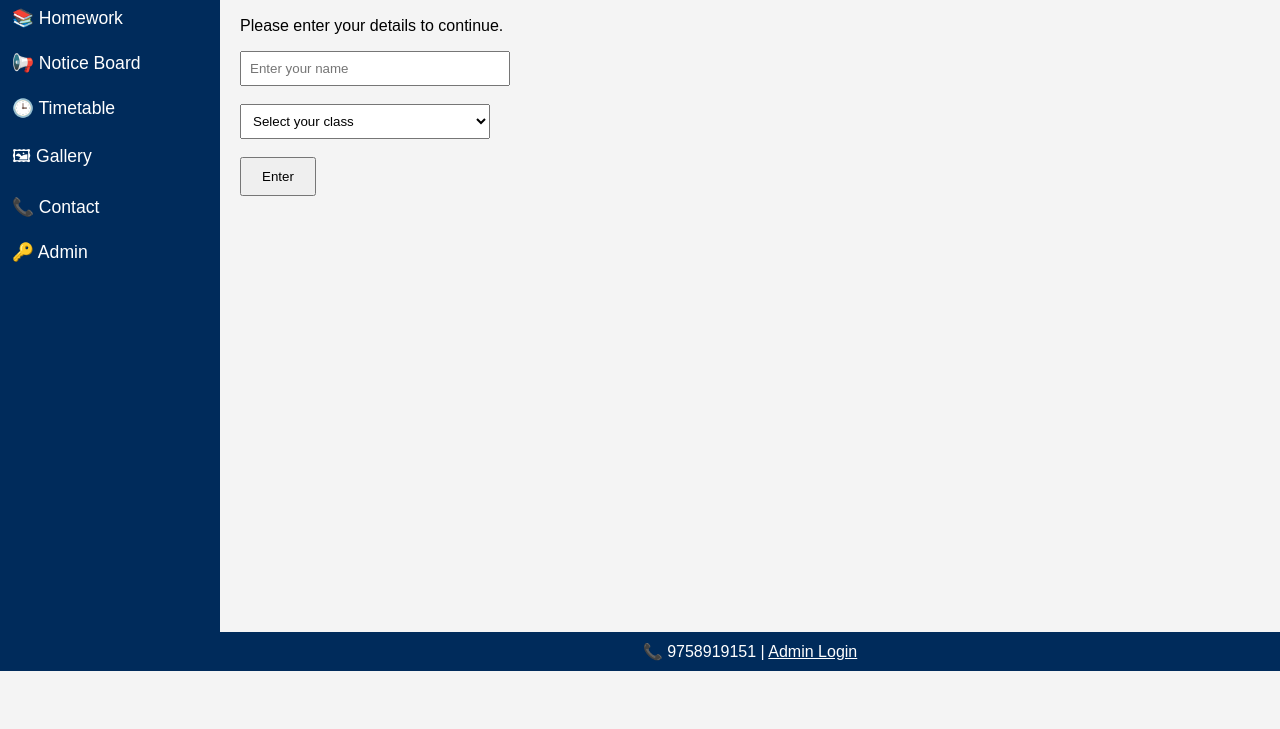
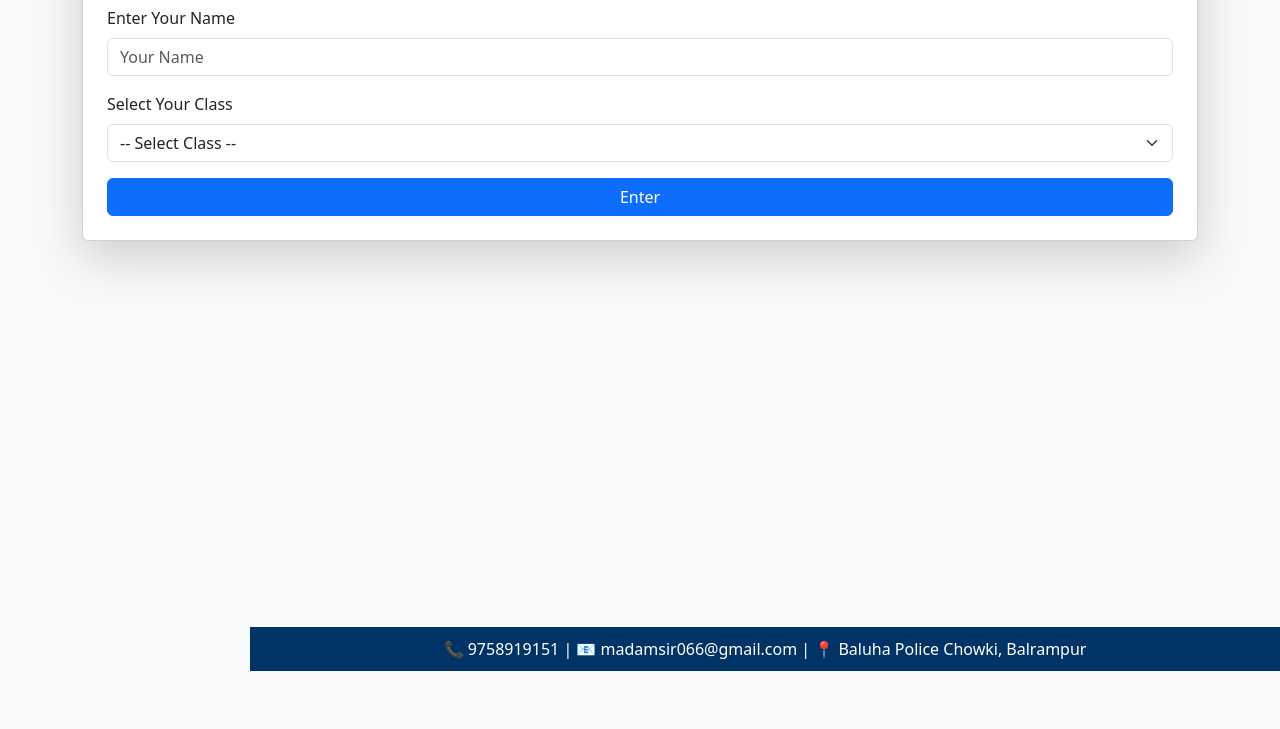
Before and after one commit to abumohd5088/mk-school-app, a plain HTML site: page index.html in a window 1280 px wide. Shown: the part 129-858 px from the top of the page. After the commit the page ends 800 px from the top, so only its background shows below. Drawn offline with nearby package versions, Linux system fonts and the light colour scheme.

Commit message:
Update index.html

```diff
--- a/index.html
+++ b/index.html
@@ -3,170 +3,132 @@
 <head>
 <meta charset="UTF-8">
 <meta name="viewport" content="width=device-width, initial-scale=1.0">
-<title>Milli Karwaan Public School - Portal</title>
+<title>Milli Karwaan Public School</title>
+<link href="https://cdn.jsdelivr.net/npm/bootstrap@5.3.2/dist/css/bootstrap.min.css" rel="stylesheet">
 <style>
     body {
-        margin: 0;
-        font-family: Arial, sans-serif;
-        background: #f4f4f4;
-    }
-    header {
-        background: #004aad;
-        color: white;
-        padding: 15px;
-        text-align: center;
-        font-size: 1.5em;
-        font-weight: bold;
-    }
-    .container {
-        display: flex;
-        height: 100vh;
+        background-color: #f8f9fa;
     }
     .sidebar {
-        background: #002b5b;
+        height: 100vh;
+        background: #003366;
         color: white;
-        width: 220px;
         padding-top: 20px;
         position: fixed;
-        top: 60px;
-        bottom: 0;
+        width: 250px;
+        left: 0;
+        top: 0;
+        transition: all 0.3s;
     }
     .sidebar a {
+        color: white;
         display: block;
-        padding: 12px;
-        color: white;
+        padding: 10px 20px;
         text-decoration: none;
-        font-size: 1.1em;
     }
     .sidebar a:hover {
-        background: #0056b3;
+        background: #0055a5;
     }
     .content {
-        margin-left: 220px;
+        margin-left: 250px;
         padding: 20px;
-        width: 100%;
     }
     footer {
-        background: #002b5b;
+        background: #003366;
         color: white;
+        text-align: center;
         padding: 10px;
-        text-align: center;
         position: fixed;
         bottom: 0;
-        left: 220px;
-        right: 0;
+        left: 250px;
+        width: calc(100% - 250px);
     }
-    .hidden { display: none; }
-    .card {
-        background: white;
-        padding: 15px;
-        margin-bottom: 15px;
-        border-radius: 5px;
-        box-shadow: 0 2px 5px rgba(0,0,0,0.1);
+    .hidden {
+        display: none;
     }
 </style>
 </head>
 <body>
 
-<header>Milli Karwaan Public School - Student Portal</header>
+<!-- Name & Class Selection -->
+<div id="startForm" class="container mt-5">
+    <div class="card shadow-lg p-4">
+        <h2 class="text-center mb-4">Welcome to Milli Karwaan Public School</h2>
+        <form id="userForm">
+            <div class="mb-3">
+                <label for="name" class="form-label">Enter Your Name</label>
+                <input type="text" class="form-control" id="name" placeholder="Your Name" required>
+            </div>
+            <div class="mb-3">
+                <label for="class" class="form-label">Select Your Class</label>
+                <select class="form-select" id="class" required>
+                    <option value="">-- Select Class --</option>
+                    <option>1</option><option>2</option><option>3</option>
+                    <option>4</option><option>5</option><option>6</option>
+                    <option>7</option><option>8</option>
+                </select>
+            </div>
+            <button type="submit" class="btn btn-primary w-100">Enter</button>
+        </form>
+    </div>
+</div>
 
-<div class="container">
-
+<!-- Main Content -->
+<div id="dashboard" class="hidden">
     <div class="sidebar">
+        <h4 class="text-center">📚 MKPS</h4>
         <a href="#" onclick="showSection('home')">🏠 Home</a>
-        <a href="#" onclick="showSection('homework')">📚 Homework</a>
-        <a href="#" onclick="showSection('notice')">📢 Notice Board</a>
-        <a href="#" onclick="showSection('timetable')">🕒 Timetable</a>
-        <a href="#" onclick="showSection('gallery')">🖼 Gallery</a>
-        <a href="#" onclick="showSection('contact')">📞 Contact</a>
-        <a href="#" onclick="adminLogin()">🔑 Admin</a>
+        <a href="#" onclick="showSection('homework')">📓 Homework</a>
+        <a href="#" onclick="showSection('timetable')">📅 Timetable</a>
+        <a href="#" onclick="showSection('notices')">📢 Notices</a>
+        <a href="#" onclick="showSection('events')">🎉 Events</a>
+        <a href="#" onclick="showSection('gallery')">🖼️ Gallery</a>
+        <a href="#" onclick="showSection('contact')">📞 Contact Us</a>
     </div>
-
     <div class="content">
-        <div id="loginForm">
-            <h2>Welcome Student 👋</h2>
-            <p>Please enter your details to continue.</p>
-            <input type="text" id="studentName" placeholder="Enter your name" style="padding:8px; width:250px;"><br><br>
-            <select id="studentClass" style="padding:8px; width:250px;">
-                <option value="">Select your class</option>
-                <option value="1">Class 1</option>
-                <option value="2">Class 2</option>
-                <option value="3">Class 3</option>
-                <option value="4">Class 4</option>
-                <option value="5">Class 5</option>
-                <option value="6">Class 6</option>
-                <option value="7">Class 7</option>
-                <option value="8">Class 8</option>
-            </select><br><br>
-            <button onclick="startPortal()" style="padding:10px 20px;">Enter</button>
-        </div>
-
-        <div id="home" class="hidden">
-            <h2>Welcome, <span id="showName"></span>!</h2>
-            <div class="card">📚 Your Class: <span id="showClass"></span></div>
-            <div class="card">✨ Latest News: School will remain closed on Friday due to holiday.</div>
-        </div>
-
-        <div id="homework" class="hidden">
-            <h2>Homework for Class <span id="hwClass"></span></h2>
-            <div class="card">📕 English: Read Chapter 3</div>
-            <div class="card">🧮 Math: Solve exercise 5</div>
-        </div>
-
-        <div id="notice" class="hidden">
-            <h2>Notice Board</h2>
-            <div class="card">🗓 Parent-teacher meeting on 15th August.</div>
-            <div class="card">🏆 Annual Sports Day registration open.</div>
-        </div>
-
-        <div id="timetable" class="hidden">
-            <h2>Timetable - Class <span id="ttClass"></span></h2>
-            <div class="card">Mon-Fri: 8:00 AM - 2:00 PM</div>
-        </div>
-
-        <div id="gallery" class="hidden">
-            <h2>School Gallery</h2>
-            <div class="card">📷 Images coming soon...</div>
-        </div>
-
-        <div id="contact" class="hidden">
-            <h2>Contact Us</h2>
-            <div class="card">📞 Phone: 9758919151</div>
-            <div class="card">📧 Email: madamsir066@gmail.com</div>
-            <div class="card">📍 Address: Baluha Police Chowki, Balrampur</div>
+        <div id="home"><h2>Welcome <span id="userName"></span> (Class <span id="userClass"></span>)</h2><p>This is your school dashboard.</p></div>
+        <div id="homework" class="hidden"><h2>Homework</h2><p>Homework for your class will appear here.</p></div>
+        <div id="timetable" class="hidden"><h2>Timetable</h2><p>Your class timetable will appear here.</p></div>
+        <div id="notices" class="hidden"><h2>Notices</h2><p>Important notices for your class.</p></div>
+        <div id="events" class="hidden"><h2>Events</h2><p>Upcoming school events.</p></div>
+        <div id="gallery" class="hidden"><h2>Gallery</h2><p>School photos & memories.</p></div>
+        <div id="contact" class="hidden"><h2>Contact Us</h2>
+            <p>📞 Phone: 9758919151</p>
+            <p>📧 Email: madamsir066@gmail.com</p>
+            <p>📍 Address: Baluha Police Chowki, Balrampur</p>
+            <button class="btn btn-warning" onclick="openAdmin()">Admin Panel</button>
         </div>
     </div>
-
 </div>
 
+<!-- Footer -->
 <footer>
-    📞 9758919151 | <a href="#" onclick="adminLogin()" style="color:white;">Admin Login</a>
+    📞 9758919151 | 📧 madamsir066@gmail.com | 📍 Baluha Police Chowki, Balrampur
 </footer>
 
 <script>
-    function startPortal() {
-        let name = document.getElementById("studentName").value.trim();
-        let cls = document.getElementById("studentClass").value;
-        if(name === "" || cls === ""){
-            alert("Please enter your name and select your class.");
-            return;
-        }
-        document.getElementById("loginForm").classList.add("hidden");
-        document.getElementById("home").classList.remove("hidden");
-        document.getElementById("showName").innerText = name;
-        document.getElementById("showClass").innerText = cls;
-        document.getElementById("hwClass").innerText = cls;
-        document.getElementById("ttClass").innerText = cls;
+    const startForm = document.getElementById("startForm");
+    const dashboard = document.getElementById("dashboard");
+    const userNameDisplay = document.getElementById("userName");
+    const userClassDisplay = document.getElementById("userClass");
+
+    document.getElementById("userForm").addEventListener("submit", function(e){
+        e.preventDefault();
+        const name = document.getElementById("name").value;
+        const userClass = document.getElementById("class").value;
+        userNameDisplay.textContent = name;
+        userClassDisplay.textContent = userClass;
+        startForm.classList.add("hidden");
+        dashboard.classList.remove("hidden");
+    });
+
+    function showSection(section){
+        document.querySelectorAll(".content > div").forEach(div => div.classList.add("hidden"));
+        document.getElementById(section).classList.remove("hidden");
     }
 
-    function showSection(sectionId) {
-        let sections = document.querySelectorAll(".content > div");
-        sections.forEach(sec => sec.classList.add("hidden"));
-        document.getElementById(sectionId).classList.remove("hidden");
-    }
-
-    function adminLogin() {
-        let pass = prompt("Enter Admin Password:");
+    function openAdmin(){
+        const pass = prompt("Enter Admin Password:");
         if(pass === "Abutalha"){
             window.location.href = "admin.html";
         } else {
```
